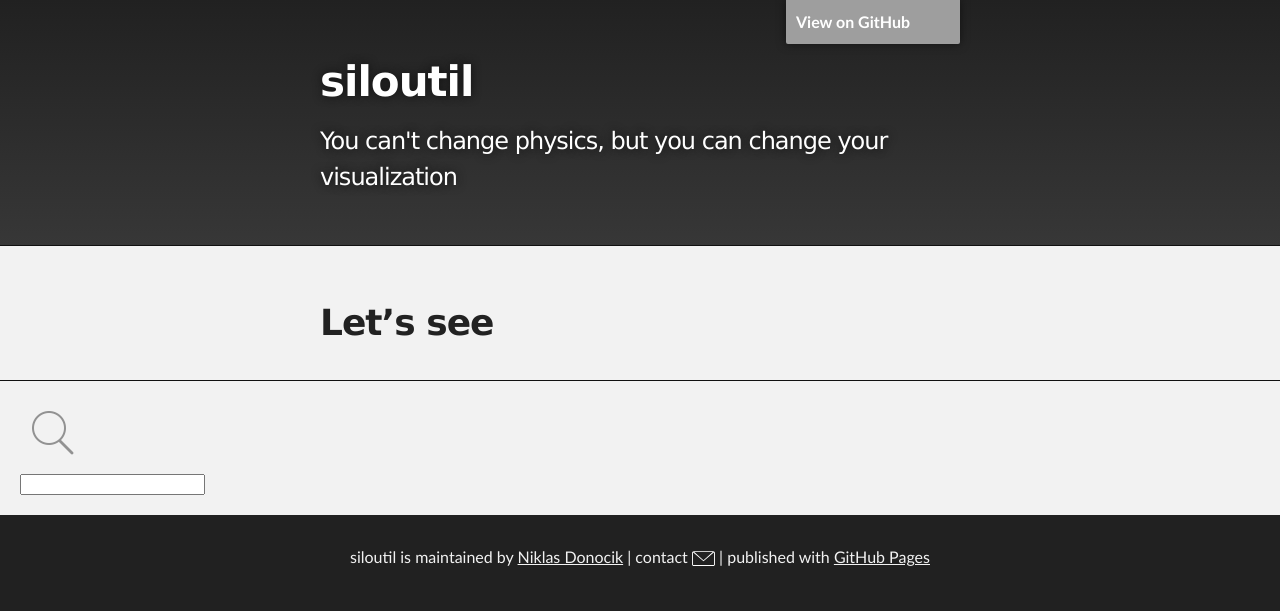
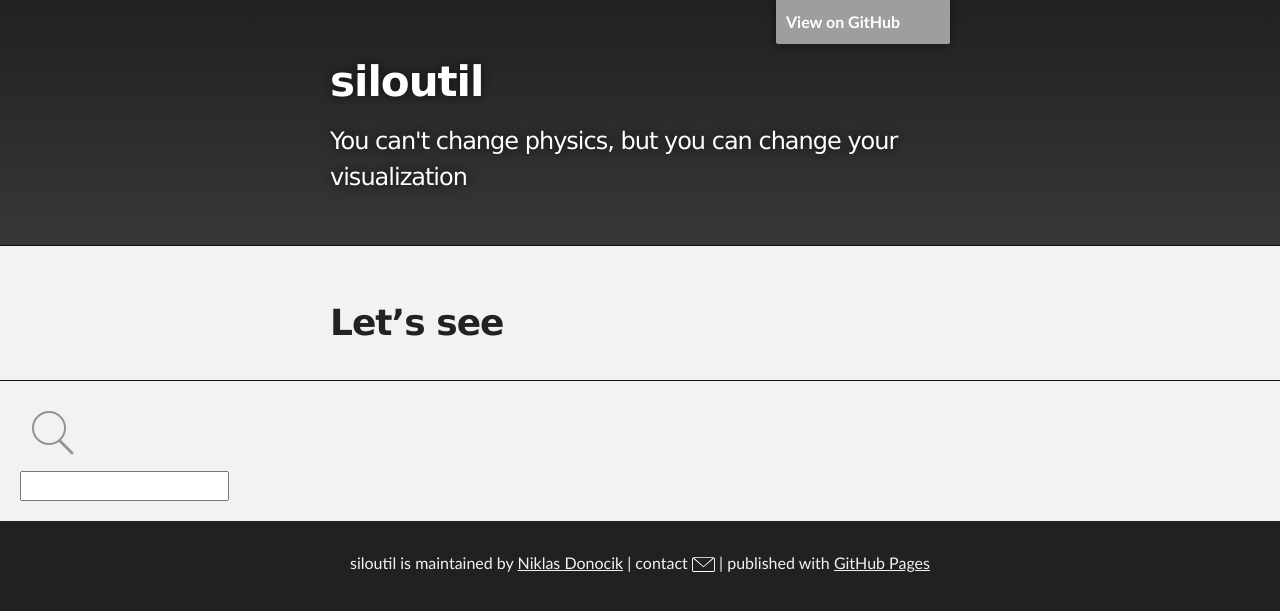
Before and after one commit to siloutil/siloutil.github.io, a Jekyll site: the page built from doc/test.md, in a window 1280 px wide. Shown: the top 611 px of the page. Built offline with Jekyll 4.4.1, drawn with Linux system fonts in a browser that asks for light colours; our own code applies the rules of GitHub Pages for plain Markdown files; grey boxes are pictures that could not be loaded.

Commit message:
Update default.html

```diff
--- a/_layouts/default.html
+++ b/_layouts/default.html
@@ -6,6 +6,7 @@
     <meta charset='utf-8'>
     <meta http-equiv="X-UA-Compatible" content="IE=edge">
     <meta name="viewport" content="width=device-width,maximum-scale=2">
+    <link rel="stylesheet" type="text/css" media="screen" href="/css/bootstrap.min.css">
     <link rel="stylesheet" type="text/css" media="screen" href="/css/style.css">
     <script src="/assets/jquery.min.js"></script>
     <script src="{{ "/assets/tipuesearch/tipuesearch_content.js" | relative_url }}"></script>
```
